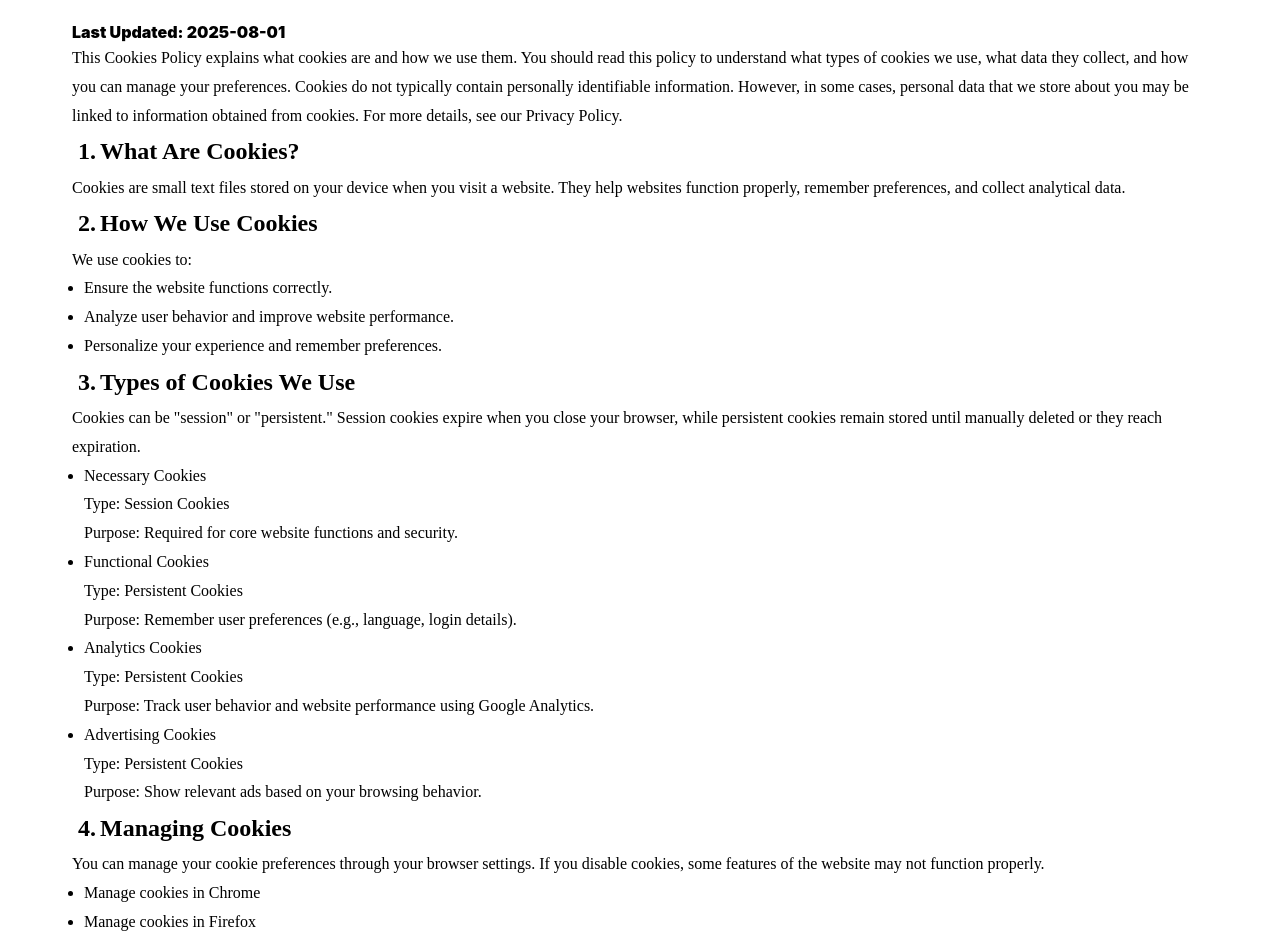
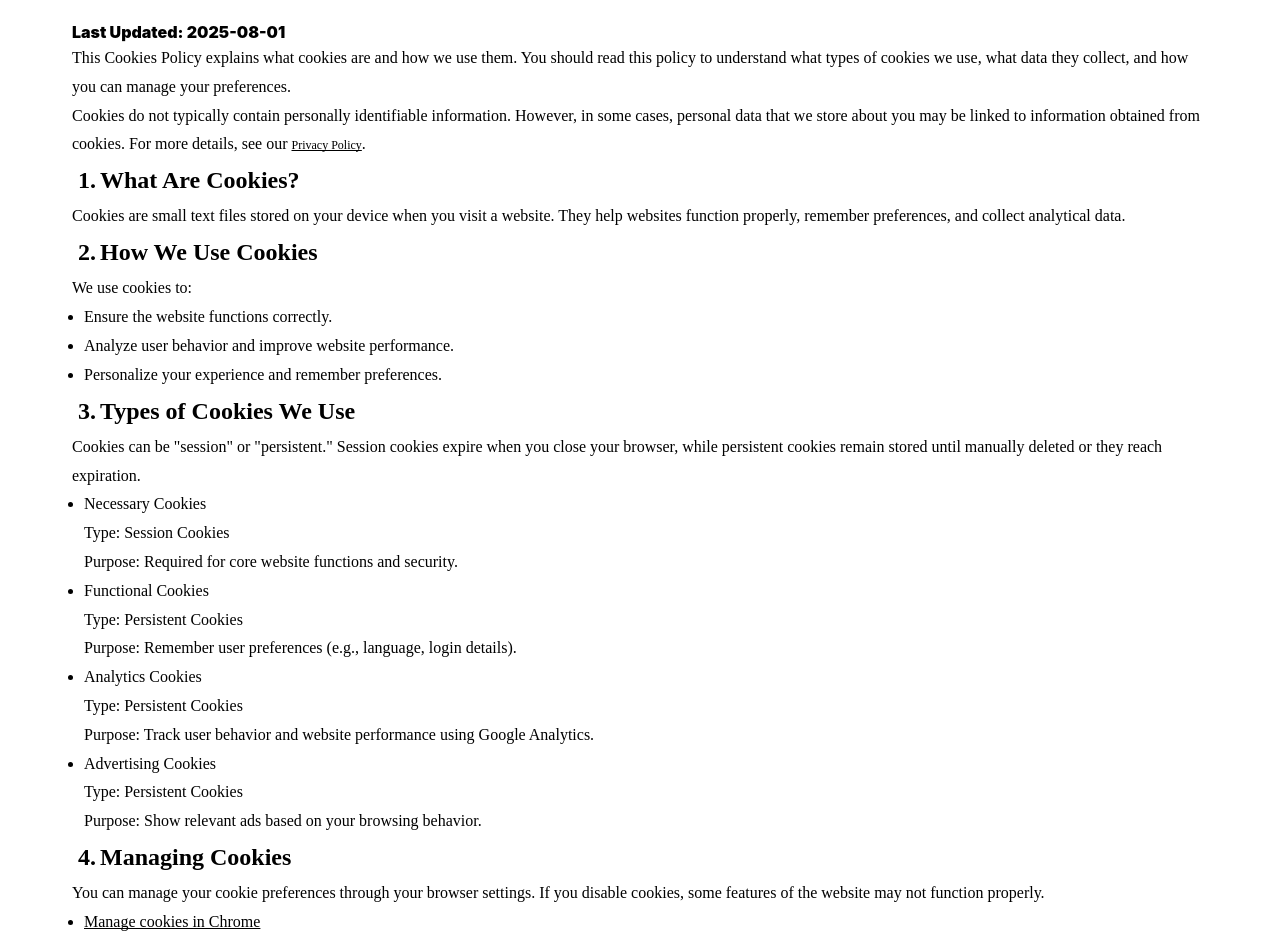
Before and after one commit to SergiyVitruk/STP-10198, a website built with Vite: page src/cookies_page.html in a window 1280 px wide. Shown: the part 180-1119 px from the top of the page. Built offline with nearby package versions, Linux system fonts and the light colour scheme.

Commit message:
cookies page

```diff
--- a/src/cookies_page.html
+++ b/src/cookies_page.html
@@ -24,10 +24,14 @@
             This Cookies Policy explains what cookies are and how we use them.
             You should read this policy to understand what types of cookies we
             use, what data they collect, and how you can manage your
-            preferences. Cookies do not typically contain personally
-            identifiable information. However, in some cases, personal data that
-            we store about you may be linked to information obtained from
-            cookies. For more details, see our Privacy Policy.
+            preferences. <br />
+            Cookies do not typically contain personally identifiable
+            information. However, in some cases, personal data that we store
+            about you may be linked to information obtained from cookies. For
+            more details, see our
+            <a href="/privacy_policy.html" class="privacy-policy-link"
+              >Privacy Policy</a
+            >.
           </p>
           <ol class="cookies-list">
             <li>
@@ -109,6 +113,7 @@
                       href="https://support.google.com/accounts/answer/32050"
                       target="_blank"
                       rel="noopener noreferrer"
+                      class="cookies-link"
                       >Manage cookies in Chrome</a
                     >
                   </li>
@@ -117,6 +122,7 @@
                       href="https://support.mozilla.org/en-US/kb/clear-cookies-and-site-data-firefox?redirectslug=delete-cookies-remove-info-websites-stored&redirectlocale=en-US"
                       target="_blank"
                       rel="noopener noreferrer"
+                      class="cookies-link"
                       >Manage cookies in Firefox</a
                     >
                   </li>
@@ -125,6 +131,7 @@
                       href="https://support.microsoft.com/uk-ua/topic/%D0%B2%D0%B8%D0%B4%D0%B0%D0%BB%D0%B5%D0%BD%D0%BD%D1%8F-%D1%84%D0%B0%D0%B9%D0%BB%D1%96%D0%B2-cookie-%D0%B2-%D0%B1%D1%80%D0%B0%D1%83%D0%B7%D0%B5%D1%80%D1%96-internet-explorer-bca9446f-d873-78de-77ba-d42645fa52fc"
                       target="_blank"
                       rel="noopener noreferrer"
+                      class="cookies-link"
                       >Manage cookies in Internet Explorer</a
                     >
                   </li>
@@ -133,6 +140,7 @@
                       href="https://support.apple.com/uk-ua/guide/safari/sfri11471/mac"
                       target="_blank"
                       rel="noopener noreferrer"
+                      class="cookies-link"
                       >Manage cookies in Safari</a
                     >
                   </li>
@@ -170,7 +178,9 @@
                 <p>
                   If you have any questions about this Cookies Policy, you can
                   contact us at
-                  <a href="mailto:info@digitivo.site">info@digitivo.site</a>.
+                  <a href="mailto:info@digitivo.site" class="cookies-link"
+                    >info@digitivo.site</a
+                  >.
                 </p>
               </div>
             </li>
--- a/src/css/cookies_page.css
+++ b/src/css/cookies_page.css
@@ -1,5 +1,5 @@
 .cookies-wrap {
-  padding-top: 43px;
+  padding-top: 40px;
   margin-bottom: 32px;
 }
 
@@ -37,7 +37,7 @@
   font-weight: 900;
   font-size: 16px;
   color: #000;
-  margin-bottom: 6px;
+  margin-bottom: 8px;
 }
 
 .cookies-subtitle-txt {
@@ -47,6 +47,16 @@
   line-height: 1.8;
   color: #000;
   margin-bottom: 16px;
+}
+
+.privacy-policy-link {
+  font-family: var(--font-primary);
+  font-weight: 400;
+  font-size: 12px;
+  line-height: 1.8;
+  color: #000;
+  text-decoration: underline;
+  text-decoration-skip-ink: none;
 }
 
 .cookies-list {
@@ -104,6 +114,14 @@
   font-size: 12px;
   line-height: 1.8;
   padding-left: 12px;
+}
+
+.cookies-link {
+  font-family: var(--font-primary);
+  font-weight: 400;
+  font-size: 12px;
+  text-decoration: underline;
+  text-decoration-skip-ink: none;
 }
 
 @media screen and (min-width: 1200px) {
@@ -208,4 +226,12 @@
     line-height: 1.8;
     padding-left: 12px;
   }
+
+  .cookies-link {
+    font-family: var(--font-primary);
+    font-weight: 400;
+    font-size: 16px;
+    text-decoration: underline;
+    text-decoration-skip-ink: none;
+  }
 }
```
